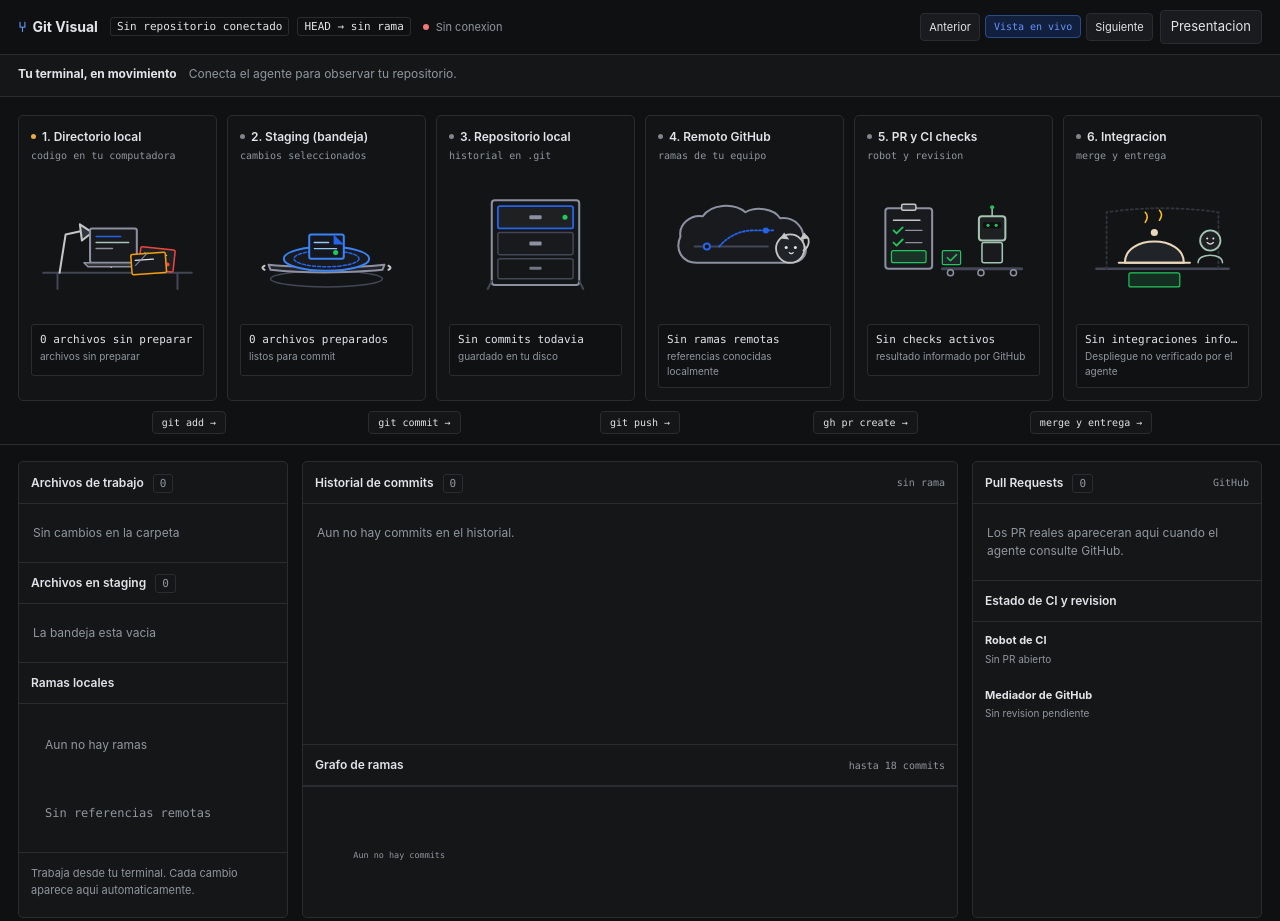
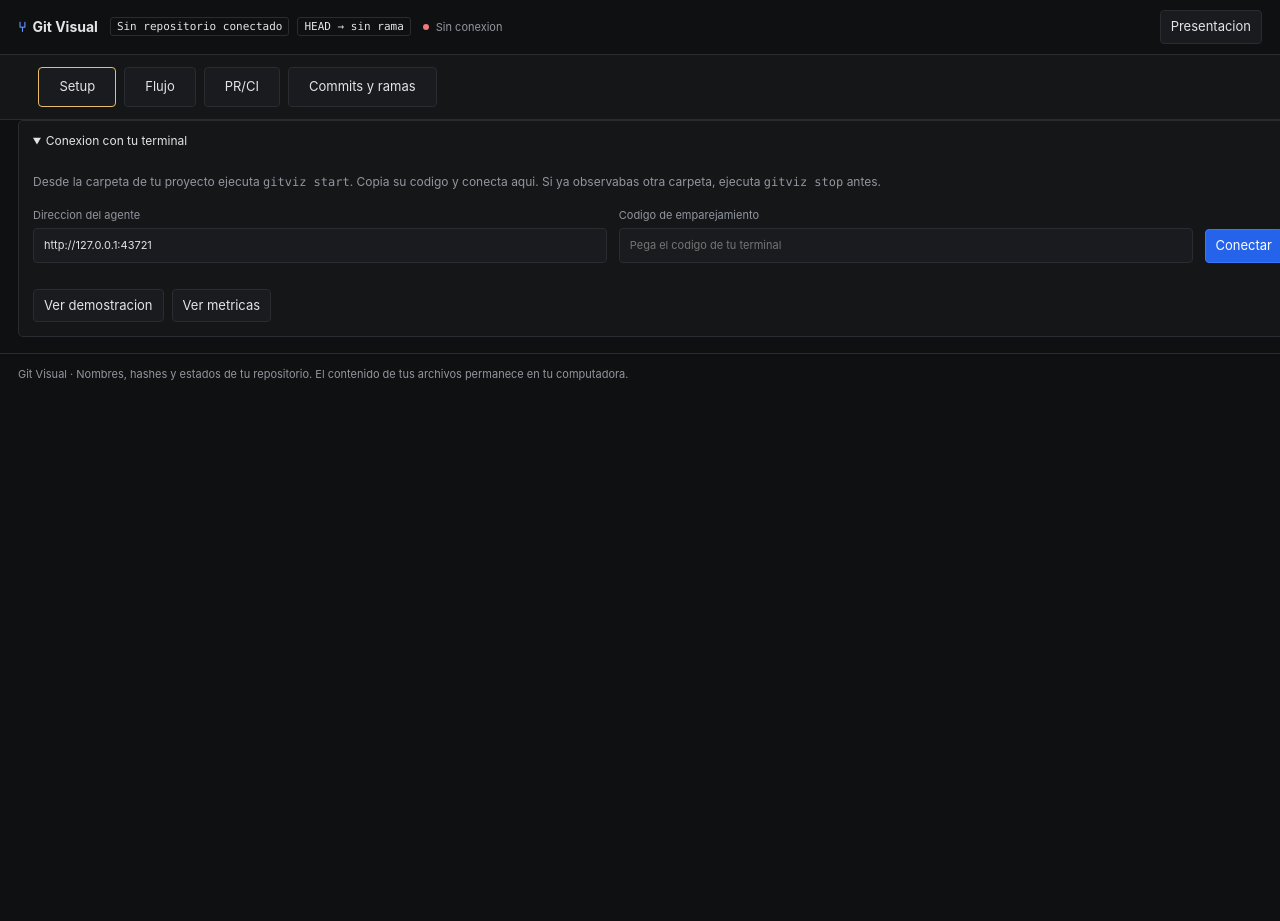
Before and after one commit to kevinhndz/VisualGit, a website with bundled scripts: page frontend/index.html in a window 1280 px wide. Shown: the top 921 px of the page. After the commit the page ends 800 px from the top, so only its background shows below. Built offline with nearby package versions, Linux system fonts and the light colour scheme.

Commit message:
feat: separate setup flow PR and history screens

```diff
--- a/frontend/app.js
+++ b/frontend/app.js
@@ -7,8 +7,10 @@ import { addTimeline, clearTimeline } from "./timeline.js";
 import { renderPullRequests } from "./github.js";
 import { animateEvent, renderScene } from "./scene.js";
 import { demoSteps, freshDemo } from "./simulator.js";
+import { setupModules } from "./modules.js";
 
 const byId = (id) => document.getElementById(id);
+const modules = setupModules();
 const queue = [];
 let busy = false;
 let demo = freshDemo();
@@ -43,6 +45,15 @@ function setStatus(status) {
 }
 
 function enqueue(event, snapshot) {
+  modules.mark(1);
+  if (["pr", "ci", "pr_updated", "pipeline_step"].includes(event.type))
+    modules.mark(2);
+  if (
+    ["commit", "branch", "branch_created", "checkout", "switch"].includes(
+      event.type,
+    )
+  )
+    modules.mark(3);
   showLatency(event);
   queue.push({ event, snapshot, version: generation });
   if (!busy) void drainQueue();
--- /dev/null
+++ b/frontend/modules.css
@@ -0,0 +1,53 @@
+.module-menu {
+  display: flex;
+  gap: 8px;
+  flex-wrap: wrap;
+  padding: 12px max(20px, 3vw);
+  background: var(--surface, #171a1c);
+  border-bottom: 1px solid var(--line, #353b3d);
+}
+
+.module-menu button {
+  position: relative;
+  min-height: 40px;
+  padding: 8px 20px;
+}
+
+.module-menu button[aria-current="page"] {
+  border-color: var(--accent, #e9bd6a);
+}
+
+.module-dot {
+  display: none;
+  position: absolute;
+  width: 7px;
+  height: 7px;
+  right: 6px;
+  top: 6px;
+  border-radius: 50%;
+  background: var(--accent, #e9bd6a);
+}
+
+.module-menu button.changed .module-dot {
+  display: block;
+}
+
+.module-screen {
+  width: 100%;
+  display: grid;
+  gap: 24px;
+}
+
+.module-screen[hidden] {
+  display: none;
+}
+
+.module-screen > .panel,
+.module-screen > .pipeline-wrap {
+  width: 100%;
+}
+
+.module-menu button:focus-visible {
+  outline: 2px solid var(--accent, #e9bd6a);
+  outline-offset: 3px;
+}
--- /dev/null
+++ b/frontend/modules.js
@@ -0,0 +1,67 @@
+const names = ["Setup", "Flujo", "PR/CI", "Commits y ramas"];
+
+export function setupModules() {
+  const main = document.querySelector("main.workspace");
+  const topbar = document.querySelector(".topbar");
+  const menu = document.createElement("nav");
+  menu.className = "module-menu";
+  menu.setAttribute("aria-label", "Pantallas de Git Visual");
+  const screens = names.map((name, index) => {
+    const screen = document.createElement("section");
+    screen.className = "module-screen";
+    screen.id = `module-${index}`;
+    screen.setAttribute("aria-label", name);
+    screen.hidden = index !== 0;
+    main.append(screen);
+    const button = document.createElement("button");
+    button.type = "button";
+    button.textContent = name;
+    button.dataset.module = String(index);
+    button.setAttribute("aria-current", index === 0 ? "page" : "false");
+    const dot = document.createElement("span");
+    dot.className = "module-dot";
+    dot.setAttribute("aria-hidden", "true");
+    button.append(dot);
+    menu.append(button);
+    return screen;
+  });
+  topbar.after(menu);
+
+  const dashboard = document.querySelector(".dashboard");
+  const panels = [...dashboard.children];
+  screens[0].append(document.querySelector("#connection-panel"));
+  screens[1].append(
+    document.querySelector("#narration"),
+    document.querySelector(".pipeline-wrap"),
+    panels[0],
+    document.querySelector(".terminal-panel"),
+  );
+  screens[2].append(panels[2]);
+  screens[3].append(panels[1]);
+  dashboard.remove();
+
+  let active = 0;
+  function show(index) {
+    active = index;
+    screens.forEach((screen, i) => (screen.hidden = i !== index));
+    menu.querySelectorAll("button").forEach((button, i) => {
+      button.setAttribute("aria-current", i === index ? "page" : "false");
+      if (i === index) button.classList.remove("changed");
+    });
+    document.querySelector(".guide-controls").hidden = index !== 1;
+  }
+  menu.addEventListener("click", (event) => {
+    const button = event.target.closest("button[data-module]");
+    if (button) show(Number(button.dataset.module));
+  });
+  show(0);
+  return {
+    mark(index) {
+      if (index !== active)
+        menu
+          .querySelector(`button[data-module="${index}"]`)
+          .classList.add("changed");
+    },
+    show,
+  };
+}
--- a/frontend/styles.css
+++ b/frontend/styles.css
@@ -7,3 +7,4 @@
 @import url("./collaboration.css");
 @import url("./connection.css");
 @import url("./adaptation.css");
+@import url("./modules.css");
```
